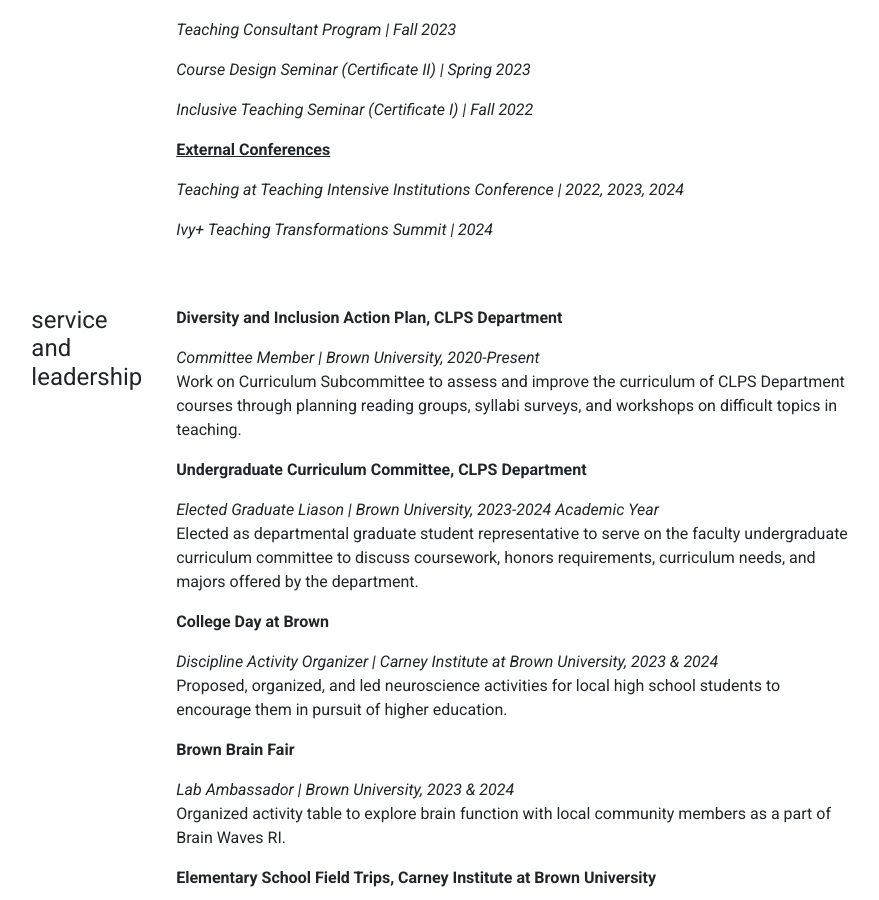
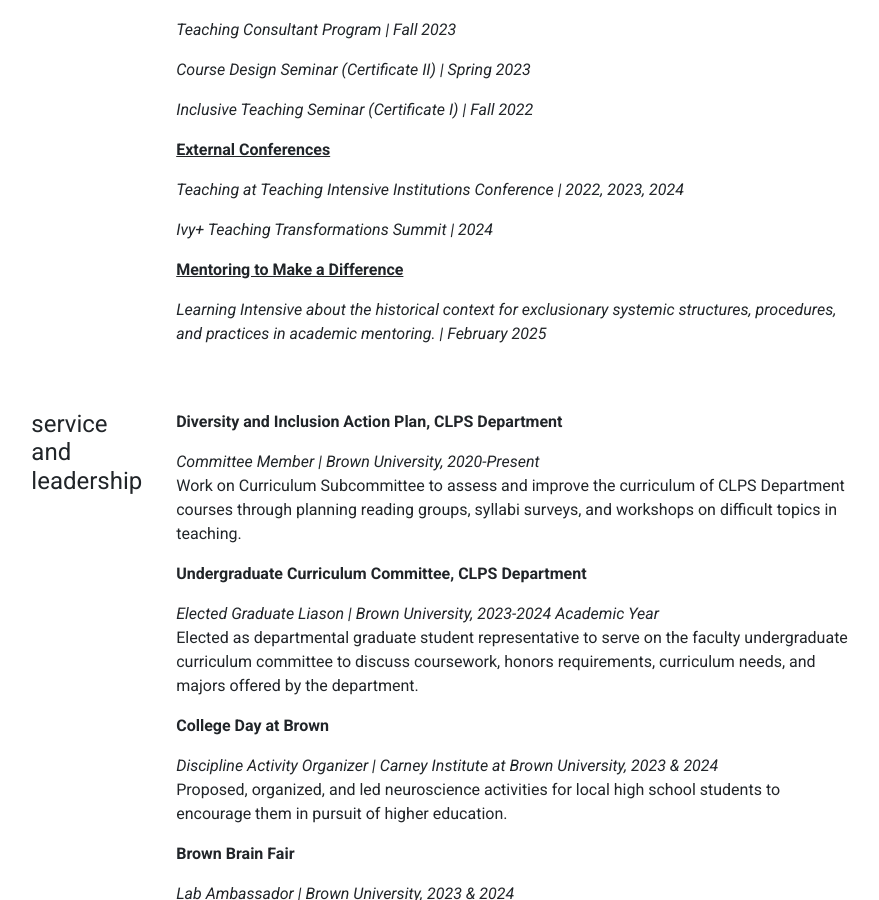
Before and after one commit to haleyk/haleyk.github.io, a Jekyll site: the page built from cv.md, in a window 1280 px wide and 900 px high, scrolled down 1918 px. Shown: the whole window, without its empty margins (198-1077 px from the left). Built offline with Jekyll 4.4.1, drawn with Linux system fonts in a browser that asks for light colours.

Commit message:
Update pedagogy.yml

```diff
--- a/_data/cv/pedagogy.yml
+++ b/_data/cv/pedagogy.yml
@@ -20,3 +20,7 @@
   date1: '2022, 2023, 2024'
   entry2: 'Ivy+ Teaching Transformations Summit'
   date2: '2024'
+- title: 'Mentoring to Make a Difference'
+  link: 'https://graduateschool.brown.edu/phd-experience/career-exploration/learning-intensives'
+  entry1: 'Learning Intensive about the historical context for exclusionary systemic structures, procedures, and practices in academic mentoring.'
+  date1: 'February 2025'
```
